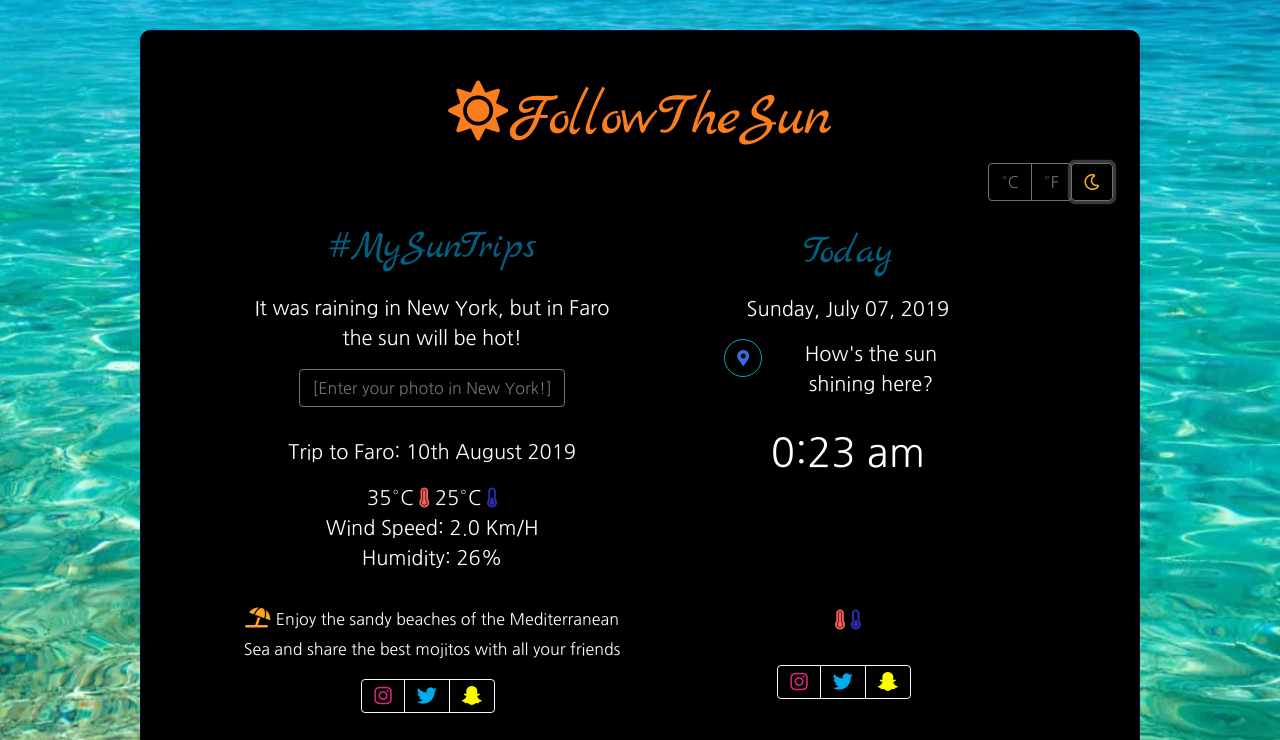
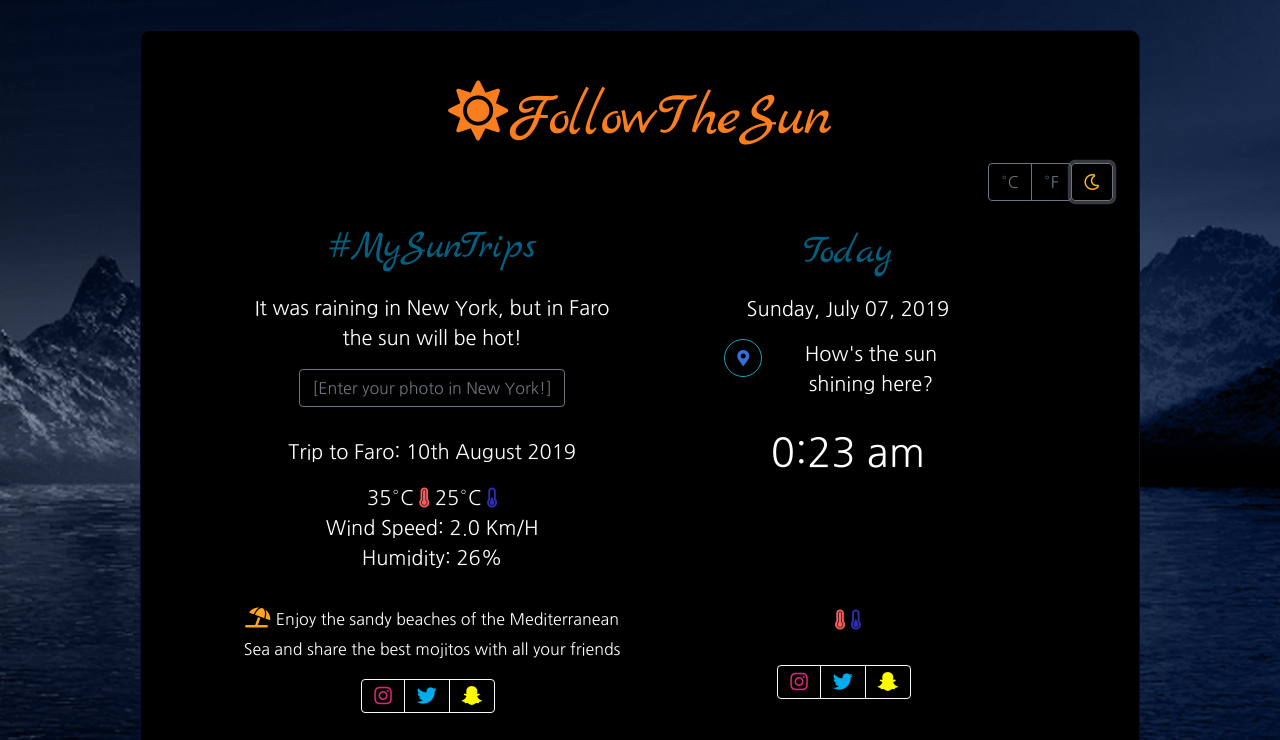
Before and after one commit to CJSousa/Weather-App, a plain HTML site: page index.html in a window 1280 px wide. Both pictures are taken after a click on the button 1091 px from the left and 182 px from the top of the page. Shown: the top 740 px of the page. Drawn offline with nearby package versions, Linux system fonts and the light colour scheme.

Commit message:
update background photos

```diff
--- a/styles.css
+++ b/styles.css
@@ -3,7 +3,7 @@ html {
 }
 
 .lightMode {
-  background-image: url("backgroundBeach3.jpg");
+  background-image: url("backgroundBeach.jpg");
   background-position: center;
   background-repeat: no-repeat;
   background-size: cover;
@@ -16,7 +16,7 @@ html {
   color: black;
 }
 .darkMode {
-  background-color: black;
+  background-image: url("backgroundNight.jpg");
   background-position: center;
   background-repeat: no-repeat;
   background-size: cover;
```
Also changed, not shown: backgroundBeach.jpg (renamed from backgroundBeach3.jpg), backgroundNight.jpg (added).
